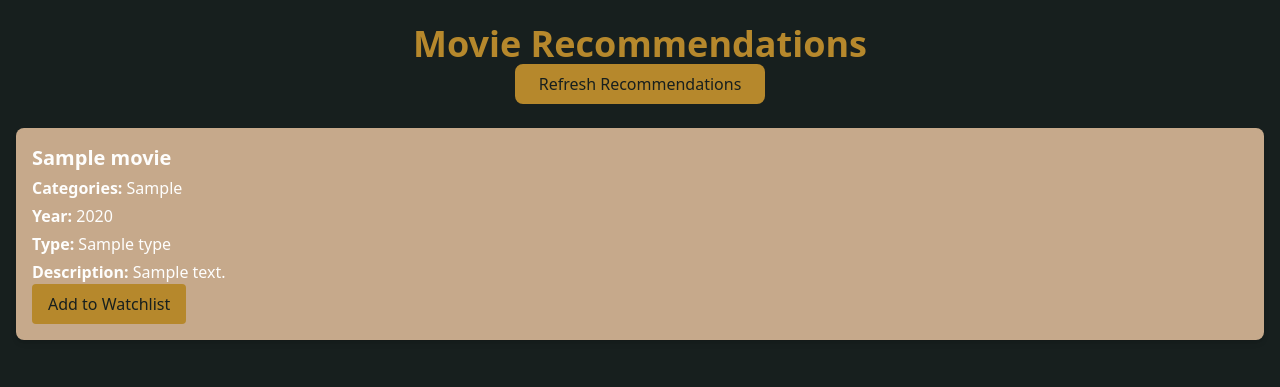
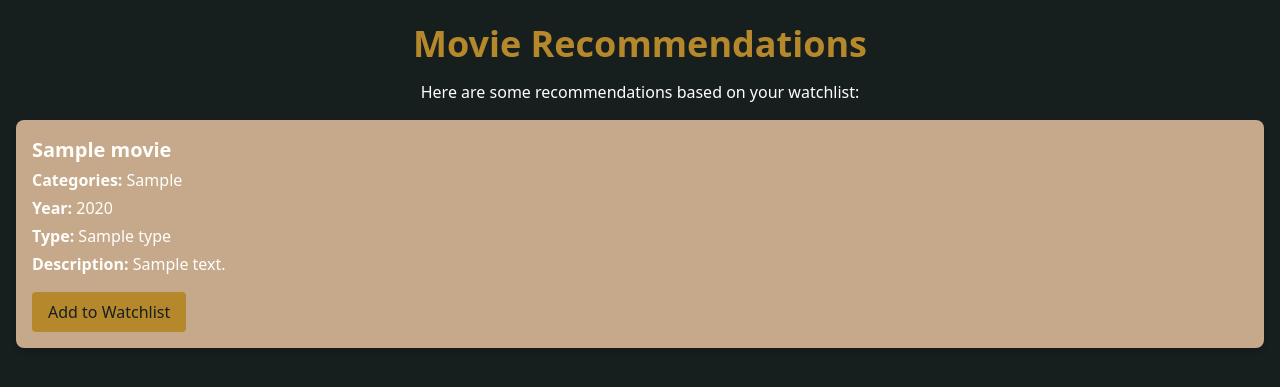
Before and after one commit to SSE-movies/general-app, a Flask app: template src/templates/recommendations.html in a window 1280 px wide. Shown: the part 40-427 px from the top of the page. Run offline with Flask 3, Linux system fonts and the light colour scheme; the template is opened without the code that fills it: most values are stand-ins (such as "Sample title", 1, 10 or a date in 2020).

Commit message:
Edited UI on recommendations page

```diff
--- a/src/templates/recommendations.html
+++ b/src/templates/recommendations.html
@@ -6,12 +6,11 @@
 <div class="max-w-7xl mx-auto py-8 px-4">
     <h1 class="text-4xl font-bold text-center mb-8 text-golden">Movie Recommendations</h1>
 
-    <!-- Optional: Refresh button to get new recommendations -->
-    <form action="/recommendations" method="GET" class="flex justify-center mb-6">
-        <button type="submit" class="bg-golden text-dark-forest px-6 py-2 rounded-lg hover:bg-opacity-80 transition-all duration-300 focus:outline-none focus:ring-2 focus:ring-cream">
-            Refresh Recommendations
-        </button>
-    </form>
+    <div class="mb-4"></div>
+
+    <p class="text-center text-cream mb-4">
+        Here are some recommendations based on your watchlist:
+    </p>
 
     <div class="grid grid-cols-1 sm:grid-cols-2 lg:grid-cols-3 gap-6">
         {% for movie in recommendations %}
@@ -45,7 +44,7 @@
                 {% endif %}
 
                 <!-- Spacer to push the button to the bottom -->
-                <div class="flex-grow"></div>
+                <div class="flex-grow mb-4"></div>
 
                 <!-- Watchlist Button -->
                 <div class="mt-auto">
```
